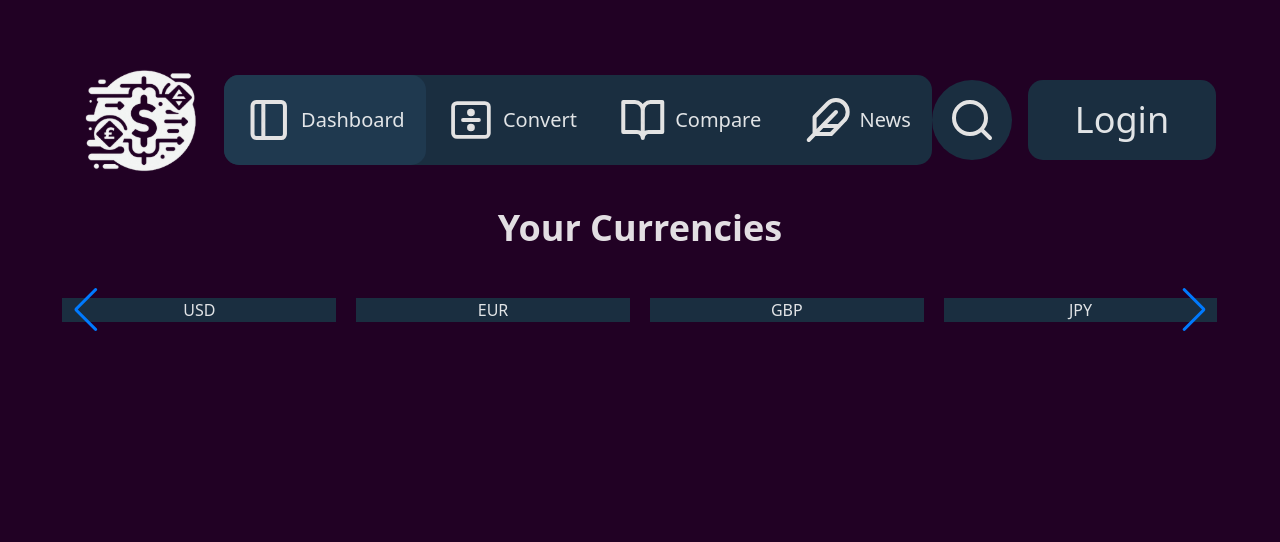
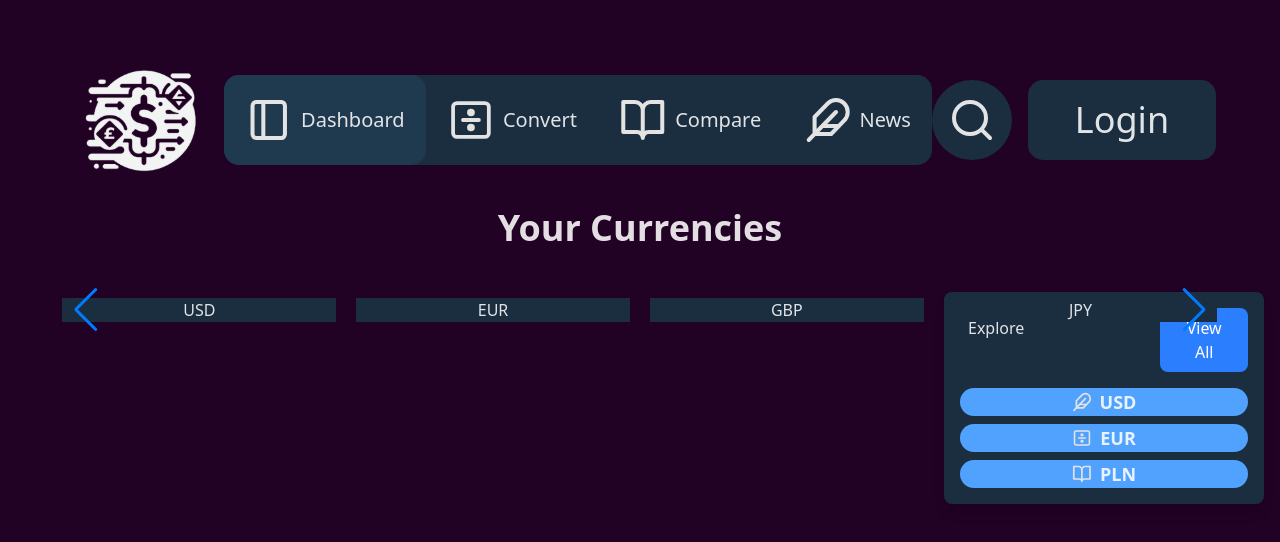
Before and after one commit to RobertasVasiliauskas/PUI, a React (Vite) app in the folder my-app/: page / in a window 1280 px wide. Shown: the top 542 px of the page. Built offline with nearby package versions, Linux system fonts and the light colour scheme.

Commit message:
explore list

```diff
--- a/my-app/src/App.jsx
+++ b/my-app/src/App.jsx
@@ -1,12 +1,14 @@
 import './App.css'
 import Header from './Components/Heder/Header.jsx'
 import Carousel from './Components/Dashboard/Carousel.jsx'
+import ExploreList from "./Components/Dashboard/ExploreList.jsx";
 
 function App() {
     return (
         <div className={"flex flex-col flex-1 min-h-screen"}>
             <Header/>
             <Carousel/>
+            <ExploreList/>
         </div>
     );
 }
```
